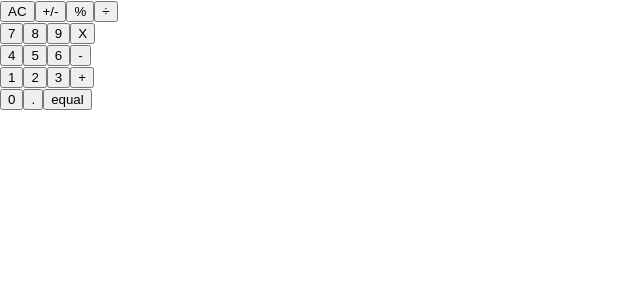
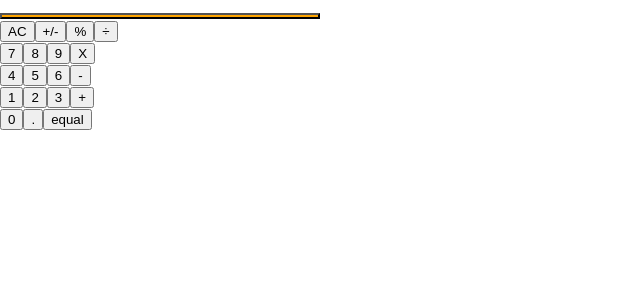
Before and after one commit to Azeem838/calculator-app, a React (Create React App) app: page / in a window 1280 px wide. Shown: the top 300 px of the page, without its empty margins (0-640 px from the left). Built offline with nearby package versions, Linux system fonts and the light colour scheme.

Commit message:
reconfigure Button component to be used in buttonPanel and add props

```diff
--- a/src/components/Button.js
+++ b/src/components/Button.js
@@ -1,10 +1,24 @@
 import React from 'react';
 import PropTypes from 'prop-types';
 
-const Button = ({ name }) => <div>{name}</div>;
+const Button = ({ name, color, wide }) => (
+  <button
+    style={{ backgroundColor: color, width: wide ? '50%' : '25%' }}
+    type="button"
+  >
+    {name}
+  </button>
+);
 
 Button.propTypes = {
   name: PropTypes.string.isRequired,
+  color: PropTypes.string,
+  wide: PropTypes.bool,
+};
+
+Button.defaultProps = {
+  color: 'orange',
+  wide: false,
 };
 
 export default Button;
```
